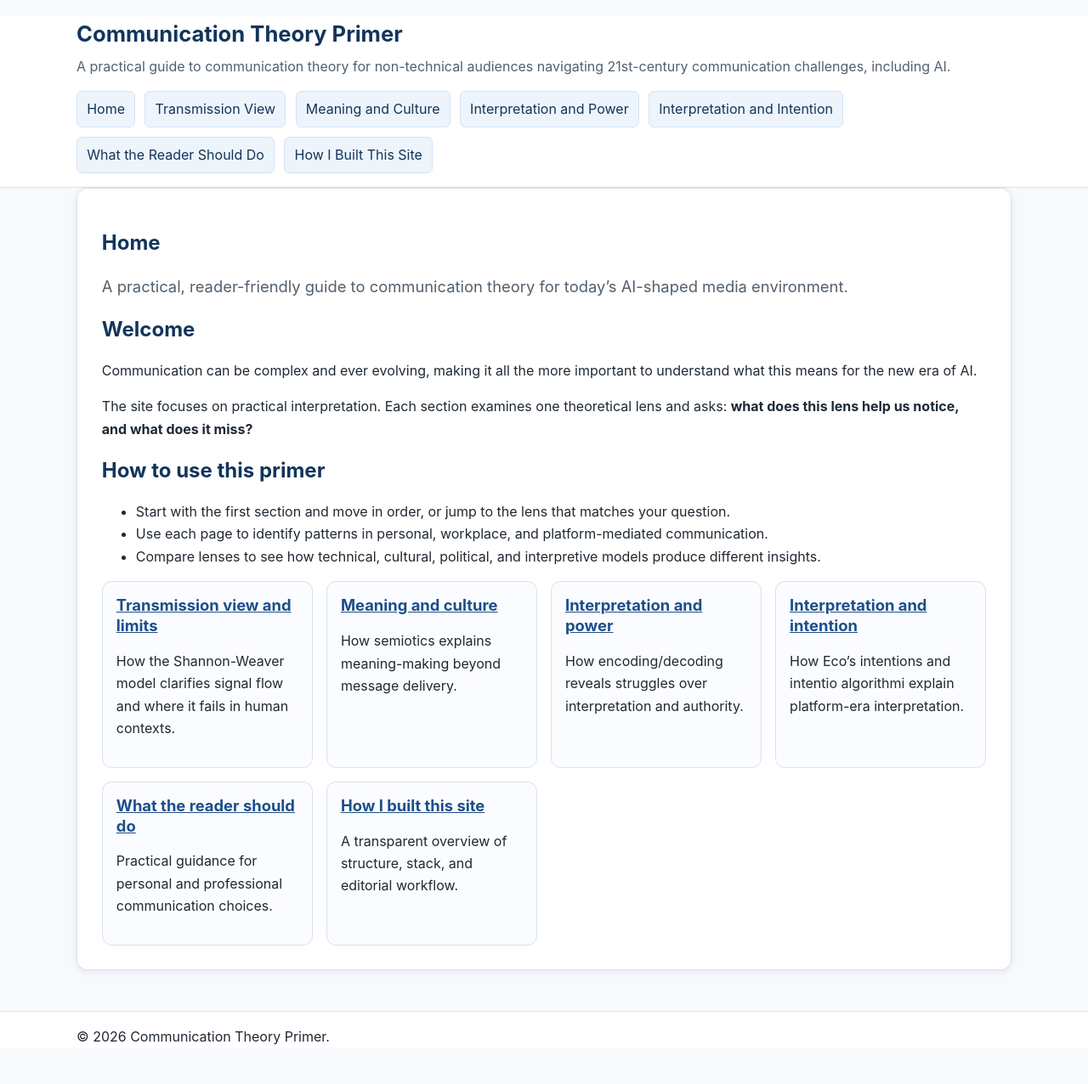
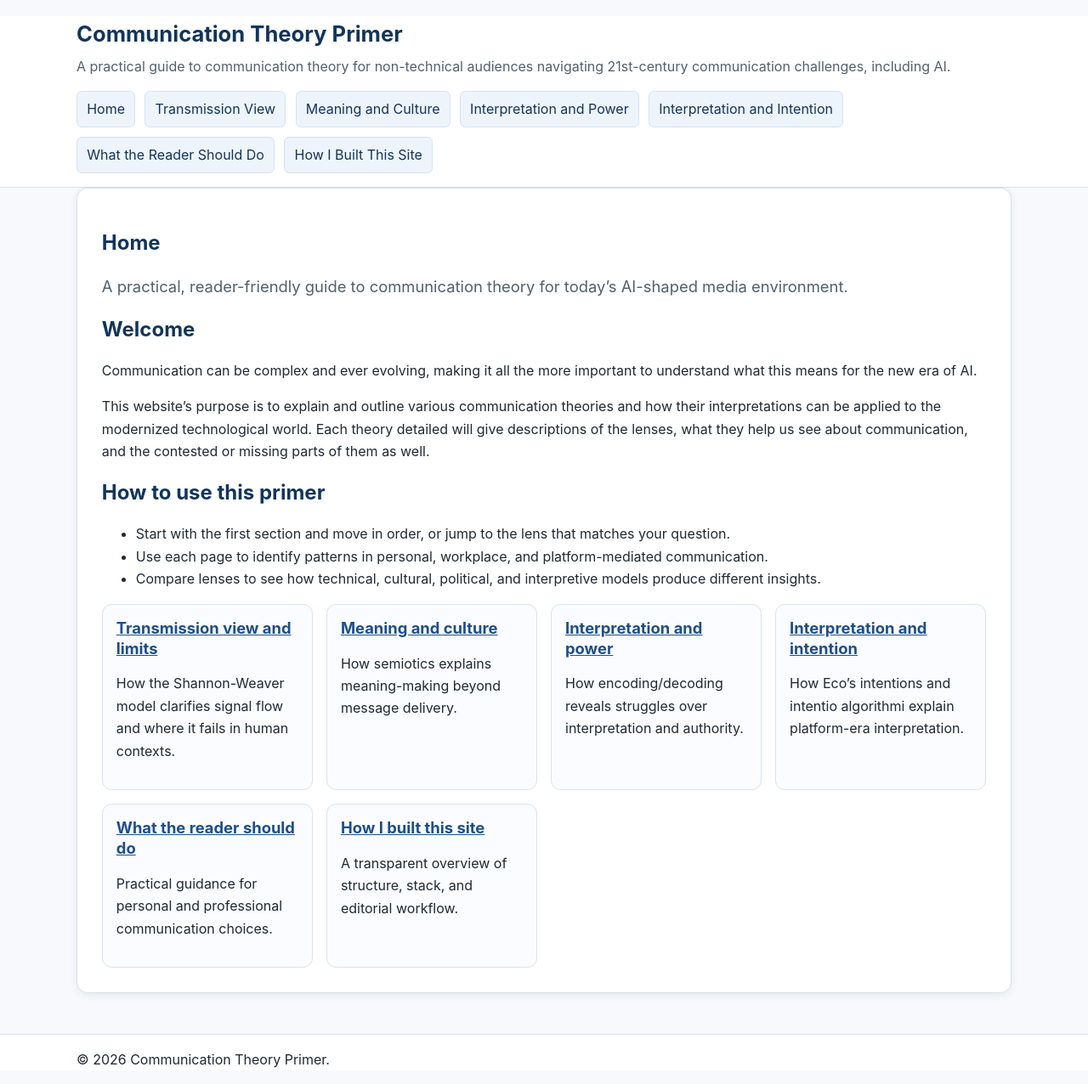
Before and after one commit to annaolszowy27/comm-primer, a Jekyll site: the page built from index.md, in a window 1280 px wide. Shown: the whole page at 85% size. Built offline with Jekyll 4.4.1, drawn with Linux system fonts in a browser that asks for light colours; before the commit the page ends 1250 px from its top, so only the background shows below that.

Commit message:
Update index.md

```diff
--- a/index.md
+++ b/index.md
@@ -7,7 +7,7 @@ lead: "A practical, reader-friendly guide to communication theory for today’s
 
 Communication can be complex and ever evolving, making it all the more important to understand what this means for the new era of AI.
 
-The site focuses on practical interpretation. Each section examines one theoretical lens and asks: **what does this lens help us notice, and what does it miss?**
+This website's purpose is to explain and outline various communication theories and how their interpretations can be applied to the modernized technological world. Each theory detailed will give descriptions of the lenses, what they help us see about communication, and the contested or missing parts of them as well.
 
 ## How to use this primer
 
```
